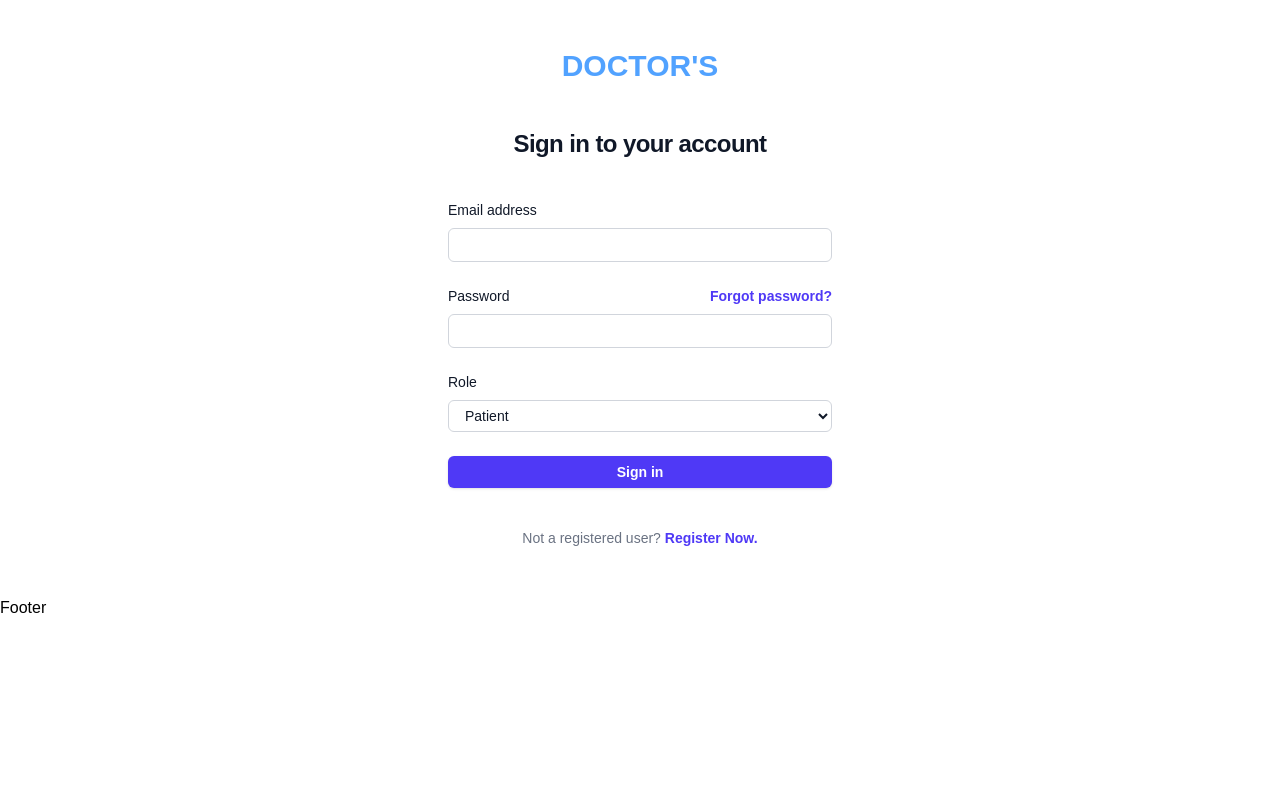
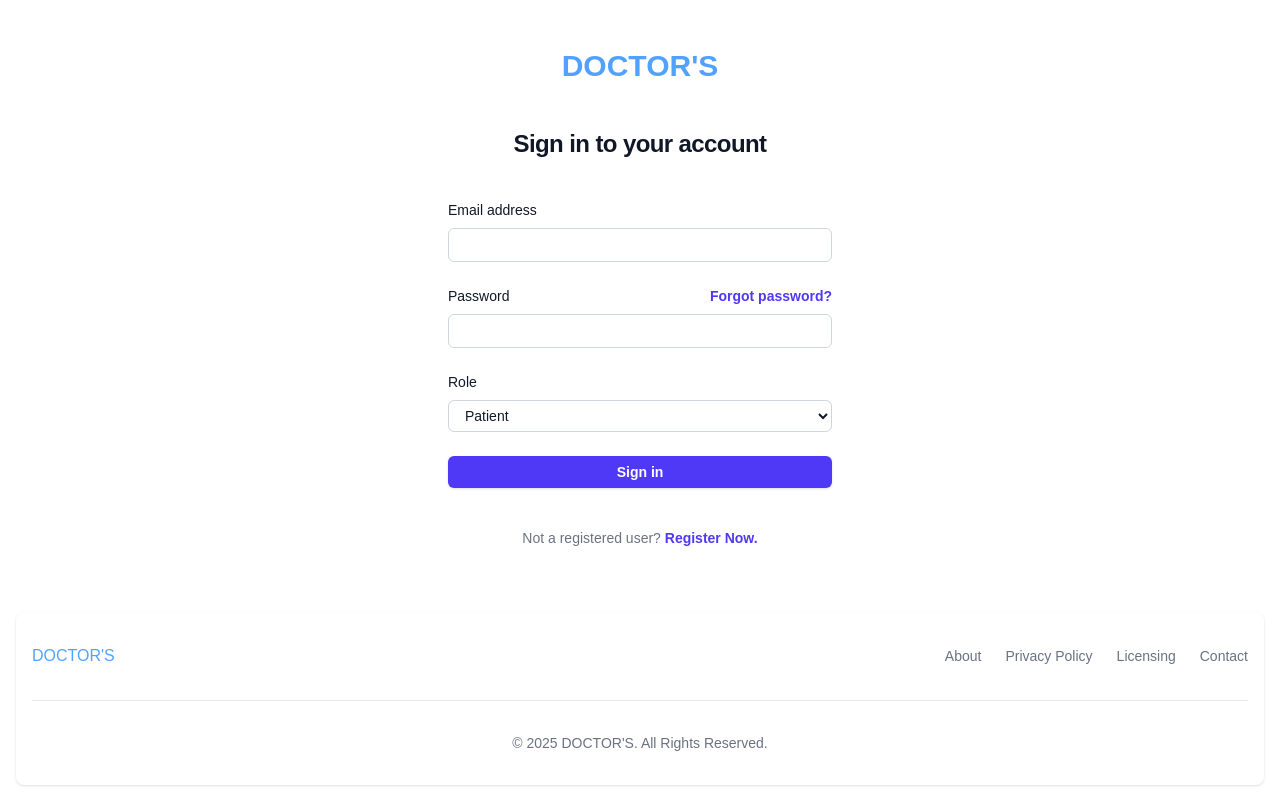
Before and after one commit to MdMasumHossain5555/doctor_apoinment, a Next.js app: page /pages/login in a window 1280 px wide. Built offline with nearby package versions, Linux system fonts and the light colour scheme; no server answers.

Commit message:
all api call done

```diff
--- a/src/app/doctor/dashboard/page.js
+++ b/src/app/doctor/dashboard/page.js
@@ -1,10 +1,27 @@
 "use client";
-import React, { useState } from "react";
+import React, { useState, useEffect } from "react";
 import { useSelector, useDispatch } from "react-redux";
-import { updateStatus } from "../../../features/appointments/appointmentsSlice";
+import { updateStatus, setAppointments } from "../../../features/appointments/appointmentsSlice";
+import { getDoctorAppointments } from "@/lib/api/doctorApoinment";
+import { updateAppointmentStatus } from "@/lib/api/updateStatus";
 
 export default function DoctorDashboard() {
   const dispatch = useDispatch();
+  useEffect(() => {
+    const data = { status: "", date: "", page: 1 };
+    const fetchAppointments = async () => {
+      try {
+        const res = await getDoctorAppointments(data);
+        if (res.status === 200) {
+          console.log("appoinment form doctor: ", res.data);
+          dispatch(setAppointments(res.data.data));
+        }
+      } catch (error) {
+        console.error("Error fetching appointments:", error);
+      }
+    };
+    fetchAppointments();
+  }, []);
   const appointments = useSelector((state) => state.appointments.list);
 
   const [filterStatus, setFilterStatus] = useState("All");
@@ -23,6 +40,7 @@ export default function DoctorDashboard() {
 
   const handleUpdateStatus = (id, status) => {
     if (confirm(`Mark appointment as ${status}?`)) {
+      updateAppointmentStatus(id, status);
       dispatch(updateStatus({ id, status }));
     }
   };
@@ -66,7 +84,6 @@ export default function DoctorDashboard() {
           </thead>
           <tbody>
             {paginated.length === 0 ? (
-
               <tr>
                 <td colSpan="5" className="text-center p-4 text-red-500">
                   No appointments found.
@@ -80,17 +97,17 @@ export default function DoctorDashboard() {
                   <td className="border p-2">{a.time}</td>
                   <td className="border p-2">{a.status}</td>
                   <td className="border p-2 space-x-2">
-                  {a.status !== "Completed" && (
+                    {a.status !== "COMPLETED" && (
                       <button
-                      onClick={() => handleUpdateStatus(a.id, "Completed")}
+                        onClick={() => handleUpdateStatus(a.id, "COMPLETED")}
                         className="px-2 py-1 rounded bg-green-600 text-white hover:bg-green-500"
                       >
                         Completed
                       </button>
                     )}
-                  {a.status !== "Cancelled" && (
+                    {a.status !== "CANCELLED" && (
                       <button
-                      onClick={() => handleUpdateStatus(a.id, "Cancelled")}
+                        onClick={() => handleUpdateStatus(a.id, "CANCELLED")}
                         className="px-2 py-1 rounded bg-red-600 text-white hover:bg-red-500"
                       >
                         Cancelled
@@ -98,7 +115,8 @@ export default function DoctorDashboard() {
                     )}
                   </td>
                 </tr>
-            )))}
+              ))
+            )}
           </tbody>
         </table>
       </div>
--- a/src/app/patient/dashboard/page.js
+++ b/src/app/patient/dashboard/page.js
@@ -65,7 +65,6 @@ export default function Dashboard() {
       try {
         const res = await getPatinetAppointments({ status: "", page: 1 });
         if (res.status === 200) {
-          console.log("Appointments from patient:", res.data);
           // setAppointments(res.data.data);
           dispatch(setAppointments(res.data.data));
         }
--- a/src/components/Footer.jsx
+++ b/src/components/Footer.jsx
@@ -1,9 +1,55 @@
 import React from 'react'
+import Link from 'next/link'
 
 function Footer() {
   return (
-    <div>Footer</div>
-  )
+    <>
+      <footer className="bg-white rounded-lg shadow-sm dark:bg-gray-900 m-4">
+        <div className="w-full max-w-screen-xl mx-auto p-4 md:py-8">
+          <div className="sm:flex sm:items-center sm:justify-between">
+            <Link
+              href="https://flowbite.com/"
+              className="flex items-center mb-4 sm:mb-0 space-x-3 rtl:space-x-reverse"
+            >
+              <h3 className="flex shrink-0 items-center text-blue-400">
+                DOCTOR&#39;S
+              </h3>
+            </Link>
+            <ul className="flex flex-wrap items-center mb-6 text-sm font-medium text-gray-500 sm:mb-0 dark:text-gray-400">
+              <li>
+                <Link href="#" className="hover:underline me-4 md:me-6">
+                  About
+                </Link>
+              </li>
+              <li>
+                <Link href="#" className="hover:underline me-4 md:me-6">
+                  Privacy Policy
+                </Link>
+              </li>
+              <li>
+                <Link href="#" className="hover:underline me-4 md:me-6">
+                  Licensing
+                </Link>
+              </li>
+              <li>
+                <Link href="#" className="hover:underline">
+                  Contact
+                </Link>
+              </li>
+            </ul>
+          </div>
+          <hr className="my-6 border-gray-200 sm:mx-auto dark:border-gray-700 lg:my-8" />
+          <span className="block text-sm text-gray-500 sm:text-center dark:text-gray-400">
+            © 2025{" "}
+            <Link href="#" className="hover:underline">
+              DOCTOR&#39;S
+            </Link>
+            . All Rights Reserved.
+          </span>
+        </div>
+      </footer>
+    </>
+  );
 }
 
 export default Footer
--- a/src/components/Navbar.jsx
+++ b/src/components/Navbar.jsx
@@ -8,7 +8,7 @@ import {
   MenuItem,
   MenuItems,
 } from "@headlessui/react";
-import { useState } from "react";
+import { useState, useEffect} from "react";
 import Image from "next/image";
 import { Bars3Icon, BellIcon, XMarkIcon } from "@heroicons/react/24/outline";
 import Link from "next/link";
@@ -24,19 +24,31 @@ function classNames(...classes) {
 }
 
 export default function Navbar() {
-  let role = useSelector((state) => state.auth.role);
-  role = role ? role.toLowerCase() : null;
-  if(!role){
-    return null;
-  }
+     const role = useSelector((state) => state.auth.role);
+     const token = useSelector((state) => state.auth.token);
+     const [mounted, setMounted] = useState(false);
+     const [activeItem, setActiveItem] = useState(false);
+
+     useEffect(() => {
+       setMounted(true);
+     }, []);
+
+     if (!mounted) {
+       return null; // ✅ এখন safe, কারণ useState/useEffect সবসময় call হচ্ছে
+     }
+
+     const lowerRole = role ? role.toLowerCase() : null;
+     if (!lowerRole) {
+       return null;
+     }
   const navigation = [
-    { name: "Dashboard", href: `${role}/dashboard`, current: true },
+    { name: "Dashboard", href: `/${lowerRole}/dashboard`, current: true },
     { name: "Team", href: "#", current: false },
     { name: "Projects", href: "#", current: false },
     { name: "Calendar", href: "#", current: false },
   ];
   console.log("navbar :",role);
-  const [activeItem, setActiveItem] = useState(false);
+
   return (
     <Disclosure
       as="nav"
@@ -60,7 +72,9 @@ export default function Navbar() {
             </DisclosureButton>
           </div>
           <div className="flex flex-1 items-center justify-center sm:items-stretch sm:justify-start">
-            <div className="flex shrink-0 items-center text-blue-400">DOCTOR&#39;S</div>
+            <div className="flex shrink-0 items-center text-blue-400">
+              DOCTOR&#39;S
+            </div>
             <div className="hidden sm:ml-6 sm:block">
               <div className="flex space-x-4">
                 {navigation.map((item) => (
@@ -93,9 +107,9 @@ export default function Navbar() {
             </button>
 
             {/* Login and Register */}
-            <Link href="/pages/login" className="ml-3">
+            <Link href={token ? "#" : "/pages/login"} className="ml-3">
               <button className="w-[70px] h-10 rounded-[5px] text-white p-2 bg-blue-500 hover:bg-blue-700 ml-1.5">
-                Login
+                {token ? "Profile" : "Login"}
               </button>
             </Link>
           </div>
--- /dev/null
+++ b/src/lib/api/doctorApoinment.js
@@ -0,0 +1,21 @@
+import axiosInstance from "./axiosInstance";
+import { store } from "@/store/store";
+
+const state = store.getState();
+const token = state.auth.token;
+
+export const getDoctorAppointments = async (data) => {
+  try {
+    const response = await axiosInstance.get(
+      "/appointments/doctor",
+      { params: data ,
+        headers: {
+          Authorization: `Bearer ${token}`,
+        },
+
+  });
+    return response;
+  } catch (error) {
+    throw error;
+  }
+};
```
Lines whose indentation alone changed are shown as unchanged.
